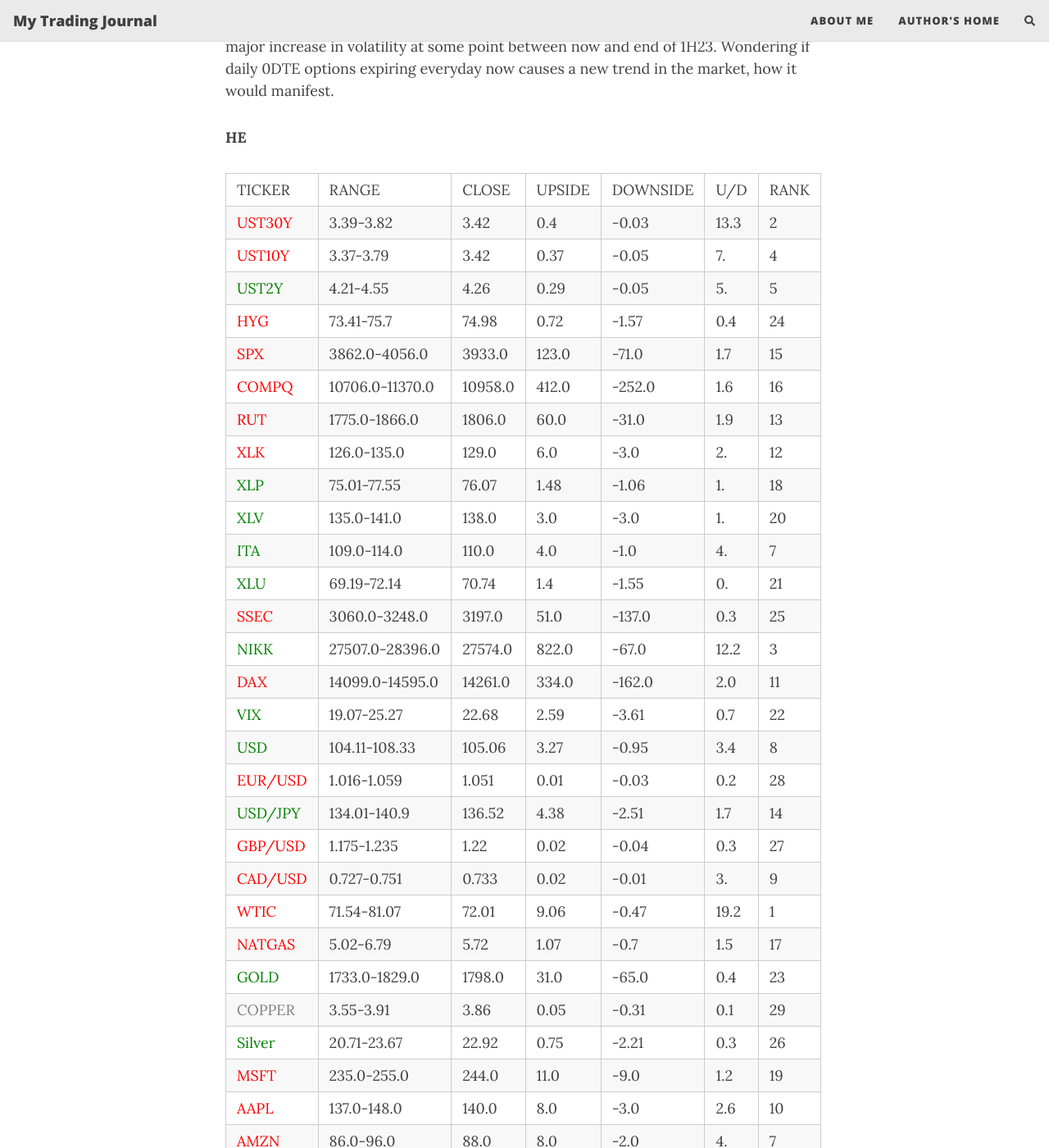
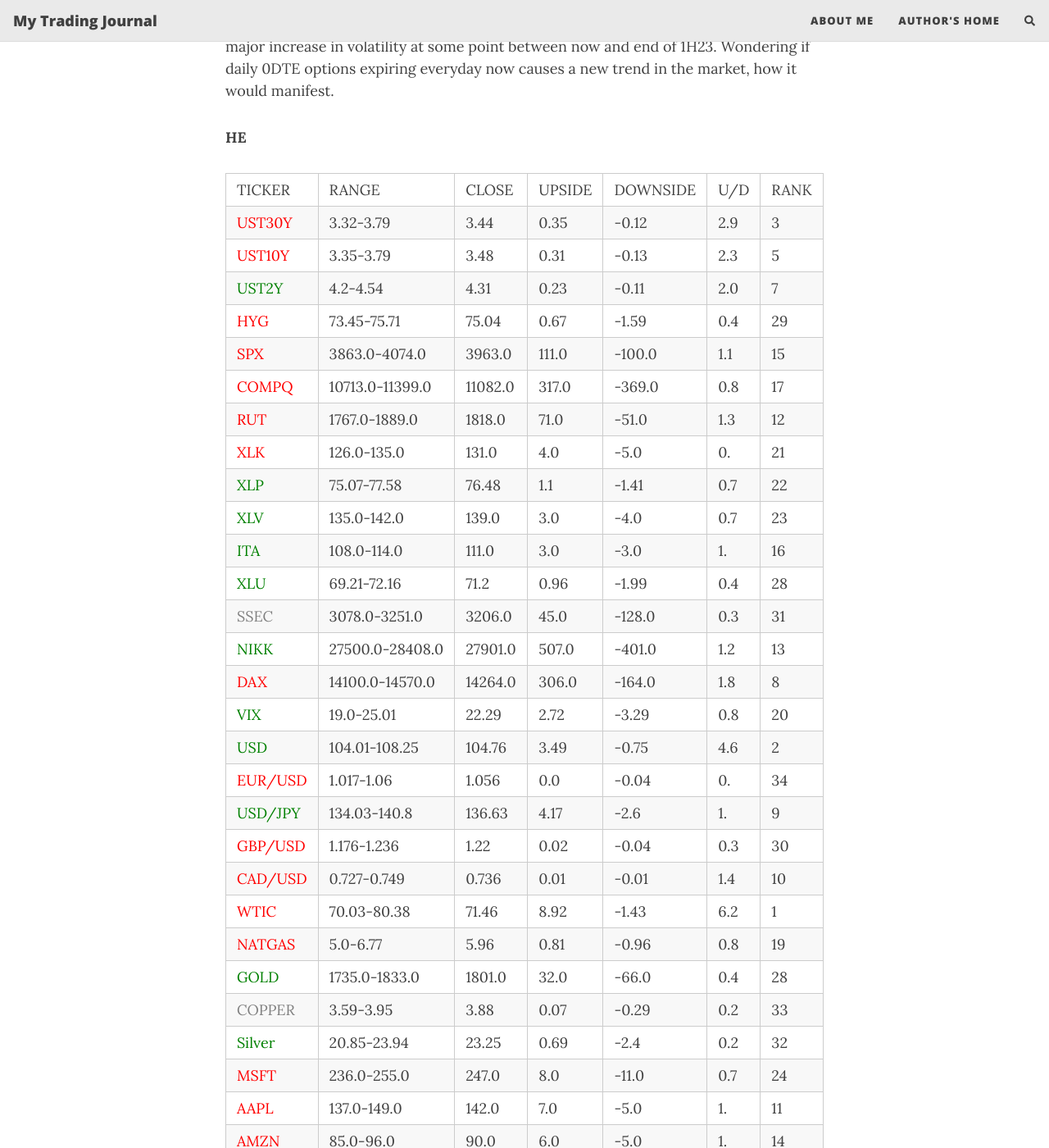
Before and after one commit to zachmitch/zachmitch.github.io, a Jekyll site: the page built from _posts/2022-12-11-trading-journal.md, in a window 1280 px wide and 1400 px high, scrolled down 801 px. Shown: the whole window at 82% size. Built offline with Jekyll 4.4.1, drawn with Linux system fonts in a browser that asks for light colours; nearby versions of some CDN libraries; comment, search, counter and statistics services are not loaded; some of the changed text lies outside the part shown.

Commit message:
rank ranges attempt 0

```diff
--- a/_posts/2022-12-11-trading-journal.md
+++ b/_posts/2022-12-11-trading-journal.md
@@ -28,38 +28,54 @@
 <div class="datatable-begin"></div>
 
 | TICKER | RANGE | CLOSE | UPSIDE | DOWNSIDE | U/D | RANK |
-| <span style="color:red">UST30Y</span>	| 3.39-3.82 | 3.42 | 0.4 | -0.03 | 13.3 | 2 |
-| <span style="color:red">UST10Y</span>	| 3.37-3.79 | 3.42 | 0.37 | -0.05 | 7. | 4 |
-| <span style="color:green">UST2Y</span>	| 4.21-4.55 | 4.26 | 0.29 | -0.05 | 5. | 5 |
-| <span style="color:red">HYG</span>	| 73.41-75.7 | 74.98 | 0.72 | -1.57 | 0.4 | 24 |
-| <span style="color:red">SPX</span>	| 3862.0-4056.0 | 3933.0 | 123.0 | -71.0 | 1.7 | 15 |
-| <span style="color:red">COMPQ</span>	| 10706.0-11370.0 | 10958.0 | 412.0 | -252.0 | 1.6 | 16 |
-| <span style="color:red">RUT</span>	| 1775.0-1866.0 | 1806.0 | 60.0 | -31.0 | 1.9 | 13 |
-| <span style="color:red">XLK</span>	| 126.0-135.0 | 129.0 | 6.0 | -3.0 | 2. | 12 |
-| <span style="color:green">XLP</span>	| 75.01-77.55 | 76.07 | 1.48 | -1.06 | 1. | 18 |
-| <span style="color:green">XLV</span>	| 135.0-141.0 | 138.0 | 3.0 | -3.0 | 1. | 20 |
-| <span style="color:green">ITA</span>	| 109.0-114.0 | 110.0 | 4.0 | -1.0 | 4. | 7 |
-| <span style="color:green">XLU</span>	| 69.19-72.14 | 70.74 | 1.4 | -1.55 | 0. | 21 |
-| <span style="color:red">SSEC</span>	| 3060.0-3248.0 | 3197.0 | 51.0 | -137.0 | 0.3 | 25 |
-| <span style="color:green">NIKK</span>	| 27507.0-28396.0 | 27574.0 | 822.0 | -67.0 | 12.2 | 3 |
-| <span style="color:red">DAX</span>	| 14099.0-14595.0 | 14261.0 | 334.0 | -162.0 | 2.0 | 11 |
-| <span style="color:green">VIX</span>	| 19.07-25.27 | 22.68 | 2.59 | -3.61 | 0.7 | 22 |
-| <span style="color:green">USD</span>	| 104.11-108.33 | 105.06 | 3.27 | -0.95 | 3.4 | 8 |
-| <span style="color:red">EUR/USD</span>	| 1.016-1.059 | 1.051 | 0.01 | -0.03 | 0.2 | 28 |
-| <span style="color:green">USD/JPY</span>	| 134.01-140.9 | 136.52 | 4.38 | -2.51 | 1.7 | 14 |
-| <span style="color:red">GBP/USD</span>	| 1.175-1.235 | 1.22 | 0.02 | -0.04 | 0.3 | 27 |
-| <span style="color:red">CAD/USD</span>	| 0.727-0.751 | 0.733 | 0.02 | -0.01 | 3. | 9 |
-| <span style="color:red">WTIC</span>	| 71.54-81.07 | 72.01 | 9.06 | -0.47 | 19.2 | 1 |
-| <span style="color:red">NATGAS</span>	| 5.02-6.79 | 5.72 | 1.07 | -0.7 | 1.5 | 17 |
-| <span style="color:green">GOLD</span>	| 1733.0-1829.0 | 1798.0 | 31.0 | -65.0 | 0.4 | 23 |
-| <span style="color:grey">COPPER</span>	| 3.55-3.91 | 3.86 | 0.05 | -0.31 | 0.1 | 29 |
-| <span style="color:green">Silver</span>	| 20.71-23.67 | 22.92 | 0.75 | -2.21 | 0.3 | 26 |
-| <span style="color:red">MSFT</span>	| 235.0-255.0 | 244.0 | 11.0 | -9.0 | 1.2 | 19 |
-| <span style="color:red">AAPL</span>	| 137.0-148.0 | 140.0 | 8.0 | -3.0 | 2.6 | 10 |
-| <span style="color:red">AMZN</span>	| 86.0-96.0 | 88.0 | 8.0 | -2.0 | 4. | 7 |
+| <span style="color:red">UST30Y</span>	| 3.32-3.79 | 3.44 | 0.35 | -0.12 | 2.9 | 3 |
+| <span style="color:red">UST10Y</span>	| 3.35-3.79 | 3.48 | 0.31 | -0.13 | 2.3 | 5 |
+| <span style="color:green">UST2Y</span>	| 4.2-4.54 | 4.31 | 0.23 | -0.11 | 2.0 | 7 |
+| <span style="color:red">HYG</span>	| 73.45-75.71 | 75.04 | 0.67 | -1.59 | 0.4 | 29 |
+| <span style="color:red">SPX</span>	| 3863.0-4074.0 | 3963.0 | 111.0 | -100.0 | 1.1 | 15 |
+| <span style="color:red">COMPQ</span>	| 10713.0-11399.0 | 11082.0 | 317.0 | -369.0 | 0.8 | 17 |
+| <span style="color:red">RUT</span>	| 1767.0-1889.0 | 1818.0 | 71.0 | -51.0 | 1.3 | 12 |
+| <span style="color:red">XLK</span>	| 126.0-135.0 | 131.0 | 4.0 | -5.0 | 0. | 21 |
+| <span style="color:green">XLP</span>	| 75.07-77.58 | 76.48 | 1.1 | -1.41 | 0.7 | 22 |
+| <span style="color:green">XLV</span>	| 135.0-142.0 | 139.0 | 3.0 | -4.0 | 0.7 | 23 |
+| <span style="color:green">ITA</span>	| 108.0-114.0 | 111.0 | 3.0 | -3.0 | 1. | 16 |
+| <span style="color:green">XLU</span>	| 69.21-72.16 | 71.2 | 0.96 | -1.99 | 0.4 | 28 |
+| <span style="color:grey">SSEC</span>	| 3078.0-3251.0 | 3206.0 | 45.0 | -128.0 | 0.3 | 31 |
+| <span style="color:green">NIKK</span>	| 27500.0-28408.0 | 27901.0 | 507.0 | -401.0 | 1.2 | 13 |
+| <span style="color:red">DAX</span>	| 14100.0-14570.0 | 14264.0 | 306.0 | -164.0 | 1.8 | 8 |
+| <span style="color:green">VIX</span>	| 19.0-25.01 | 22.29 | 2.72 | -3.29 | 0.8 | 20 |
+| <span style="color:green">USD</span>	| 104.01-108.25 | 104.76 | 3.49 | -0.75 | 4.6 | 2 |
+| <span style="color:red">EUR/USD</span>	| 1.017-1.06 | 1.056 | 0.0 | -0.04 | 0. | 34 |
+| <span style="color:green">USD/JPY</span>	| 134.03-140.8 | 136.63 | 4.17 | -2.6 | 1. | 9 |
+| <span style="color:red">GBP/USD</span>	| 1.176-1.236 | 1.22 | 0.02 | -0.04 | 0.3 | 30 |
+| <span style="color:red">CAD/USD</span>	| 0.727-0.749 | 0.736 | 0.01 | -0.01 | 1.4 | 10 |
+| <span style="color:red">WTIC</span>	| 70.03-80.38 | 71.46 | 8.92 | -1.43 | 6.2 | 1 |
+| <span style="color:red">NATGAS</span>	| 5.0-6.77 | 5.96 | 0.81 | -0.96 | 0.8 | 19 |
+| <span style="color:green">GOLD</span>	| 1735.0-1833.0 | 1801.0 | 32.0 | -66.0 | 0.4 | 28 |
+| <span style="color:grey">COPPER</span>	| 3.59-3.95 | 3.88 | 0.07 | -0.29 | 0.2 | 33 |
+| <span style="color:green">Silver</span>	| 20.85-23.94 | 23.25 | 0.69 | -2.4 | 0.2 | 32 |
+| <span style="color:red">MSFT</span>	| 236.0-255.0 | 247.0 | 8.0 | -11.0 | 0.7 | 24 |
+| <span style="color:red">AAPL</span>	| 137.0-149.0 | 142.0 | 7.0 | -5.0 | 1. | 11 |
+| <span style="color:red">AMZN</span>	| 85.0-96.0 | 90.0 | 6.0 | -5.0 | 1. | 14 |
+| <span style="color:red">META</span>	| 102.0-126.0 | 115.0 | 11.0 | -13.0 | 0.8 | 18 |
+| <span style="color:red">GOOGL</span>	| 90.0-100.0 | 93.0 | 7.0 | -3.0 | 2.3 | 6 |
+| <span style="color:green">NFLX</span>	| 277.0-333.0 | 310.0 | 23.0 | -33.0 | 0. | 25 |
+| <span style="color:red">TSLA</span>	| 166.0-193.0 | 173.0 | 20.0 | -7.0 | 2.8 | 4 |
+| <span style="color:red">NYXBT</span>	| 16018.0-17430.0 | 16923.0 | 507.0 | -905.0 | 0.5 | 26 |
+
 
 
 <div class="datatable-end"></div>
+
+Volume Yesterday vs...:
+
+Prior Day: -7%
+
+1M Avg: -1%
+
+3M Avg: -6%
+
+1Y Avg: -18%
 
 **Key Levels**
 
```
